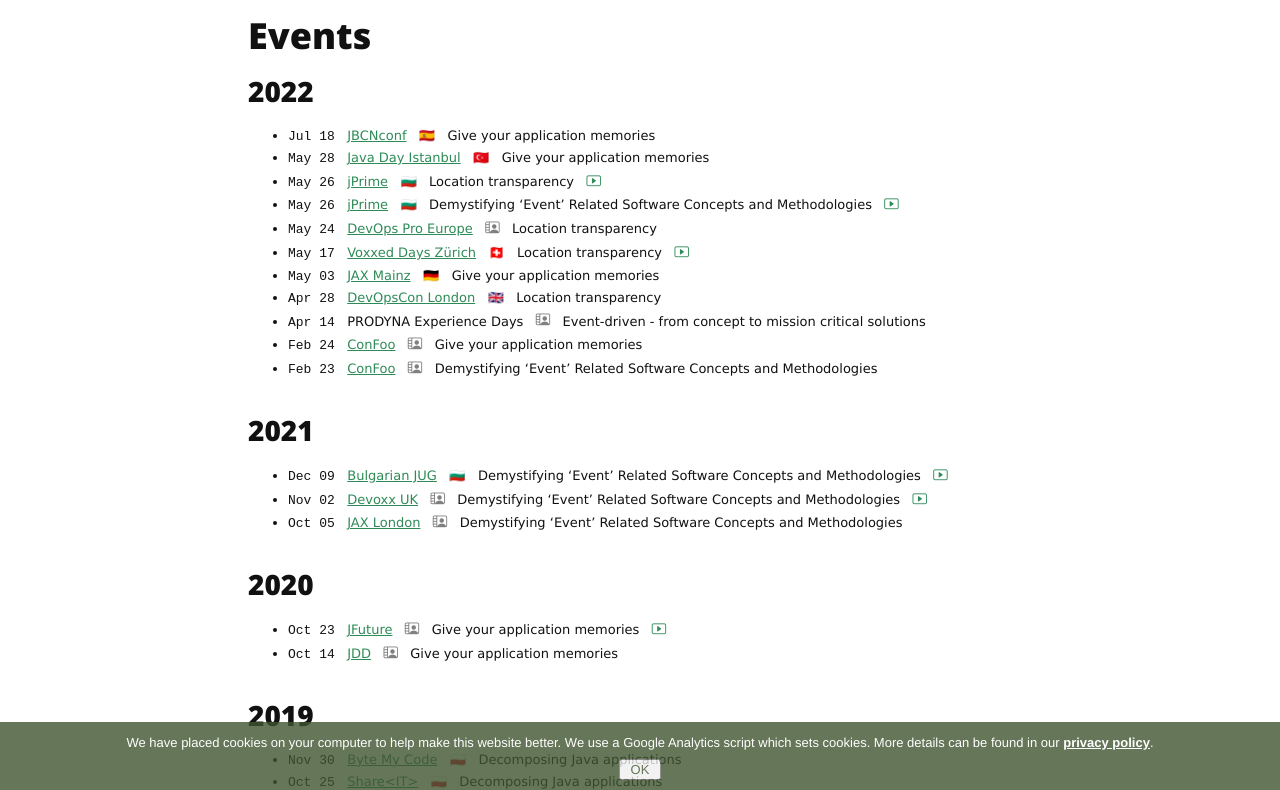
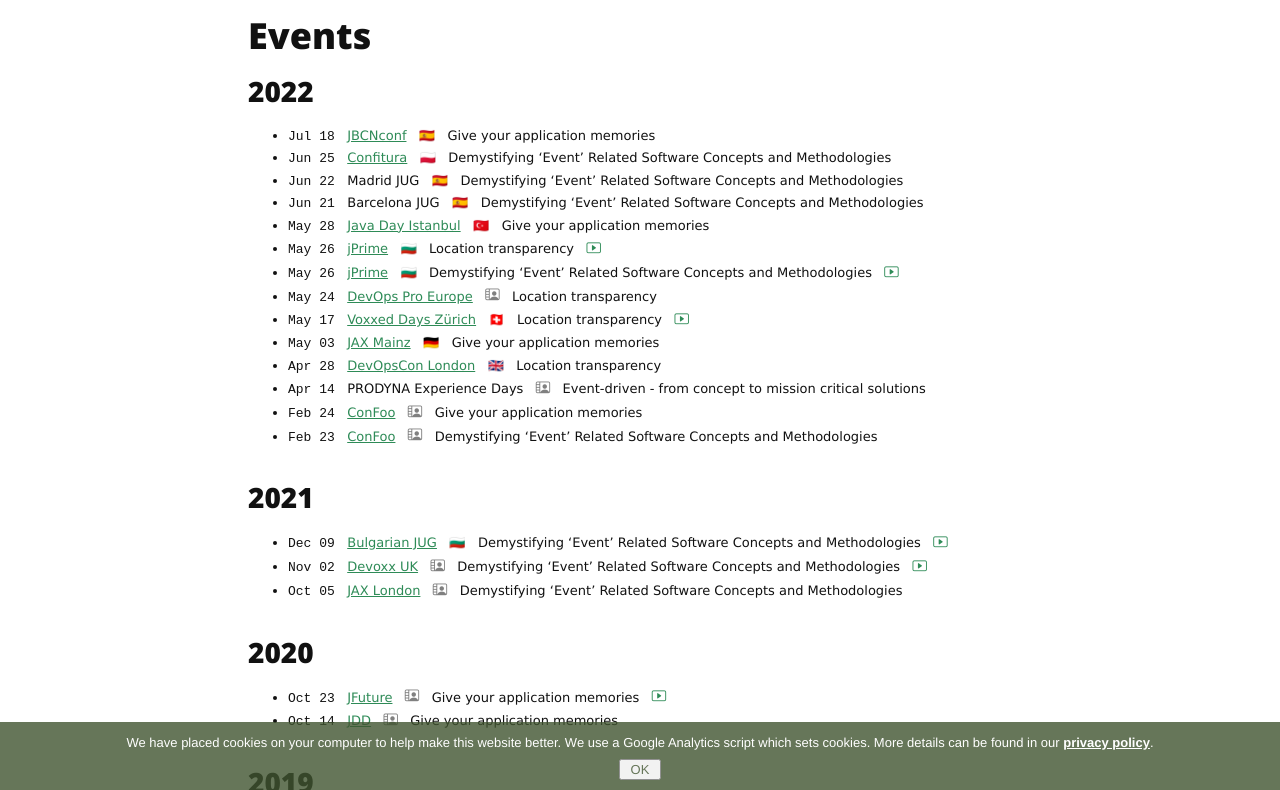
Before and after one commit to azzazzel/azzazzel.github.io, a Jekyll site: the page built from talks.md, in a window 1280 px wide and 900 px high, scrolled down 872 px, cut to the strip 110-900 px from the top of the window. Built offline with Jekyll 4.4.1, drawn with Linux system fonts in a browser that asks for light colours; nearby versions of some CDN libraries.

Commit message:
Add Spain Tour and Confitura

```diff
--- a/talks.md
+++ b/talks.md
@@ -96,6 +96,12 @@
 
 - `Jul 18` &nbsp; [JBCNconf](https://www.jbcnconf.com/2022/)
 &nbsp; 🇪🇸 &nbsp; Give your application memories
+- `Jun 25` &nbsp; [Confitura](https://2022.confitura.pl/)
+&nbsp; 🇵🇱 &nbsp; Demystifying 'Event' Related Software Concepts and Methodologies
+- `Jun 22` &nbsp; Madrid JUG
+&nbsp; 🇪🇸 &nbsp; Demystifying 'Event' Related Software Concepts and Methodologies
+- `Jun 21` &nbsp; Barcelona JUG
+&nbsp; 🇪🇸 &nbsp; Demystifying 'Event' Related Software Concepts and Methodologies
 - `May 28` &nbsp; [Java Day Istanbul](https://www.javaday.istanbul/)
 &nbsp; 🇹🇷 &nbsp; Give your application memories
 - `May 26` &nbsp; [jPrime](http://jprime.io/)
```
